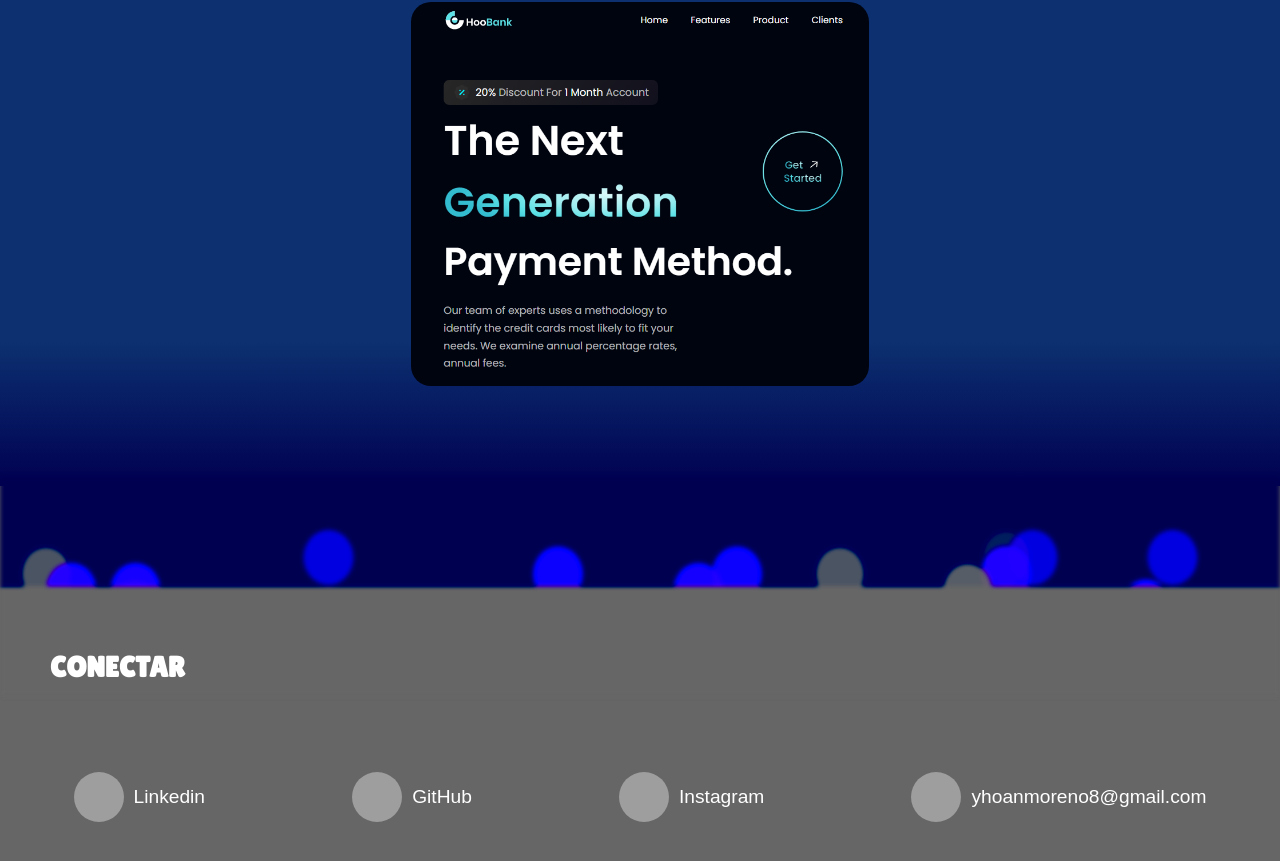
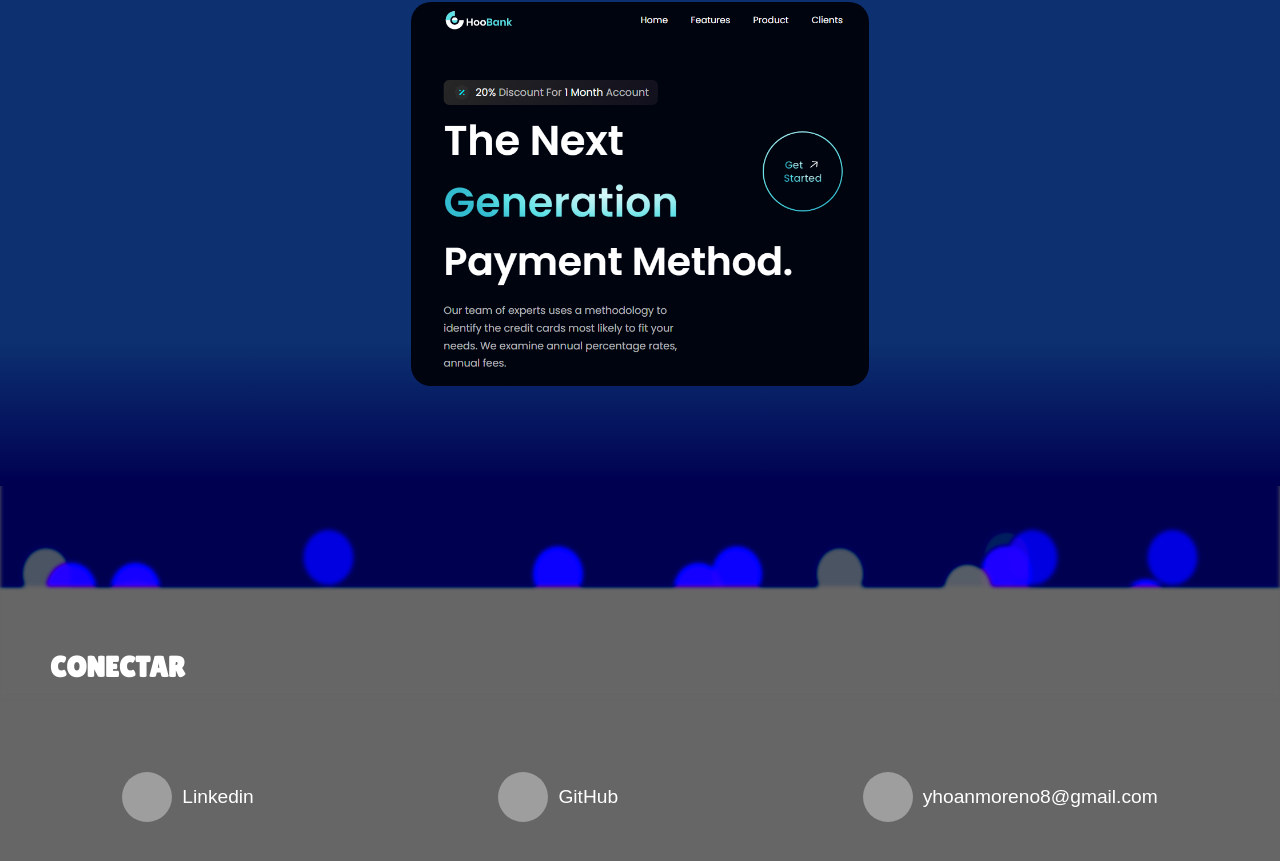
Before and after one commit to Yhoan008/Portafolio, a React (Vite) app: page / in a window 1280 px wide. Shown: the part 2512-3373 px from the top of the page. Built offline with nearby package versions, Linux system fonts and the light colour scheme; grey boxes are pictures that could not be loaded; a web font is replaced by a local one.

Commit message:
Mejora UI

```diff
--- a/src/App.jsx
+++ b/src/App.jsx
@@ -34,13 +34,6 @@ export default function App() {
       setIdiom(idioma.es);
     }
   }
-
-  useEffect(() => {
-    setTimeout(() => {
-      window.alert("Nueva página en desarrollo, deploy prontamente...");
-    }, 500);
-  }, []);
-
   return (
     <>
       <GlobalStyle />
--- a/src/idiom.js
+++ b/src/idiom.js
@@ -71,12 +71,12 @@ export const idioma = {
         link: "https://github.com/Yhoan008",
         icon: "https://upload.wikimedia.org/wikipedia/commons/thumb/a/ae/Github-desktop-logo-symbol.svg/1200px-Github-desktop-logo-symbol.svg.png",
       },
-      {
-        id: "instagram",
-        net: "Instagram",
-        link: "https://www.instagram.com/yhoan._.bh/",
-        icon: "https://png.pngtree.com/element_our/md/20180301/md_5a9797d18f418.jpg",
-      },
+      // {
+      //   // id: "instagram",
+      //   net: "Instagram",
+      //   link: "https://www.instagram.com/yhoan._.bh/",
+      //   icon: "https://png.pngtree.com/element_our/md/20180301/md_5a9797d18f418.jpg",
+      // },
       {
         id: "mail",
         net: "yhoanmoreno8@gmail.com",
@@ -159,12 +159,12 @@ export const idioma = {
         link: "https://github.com/Yhoan008",
         icon: "https://upload.wikimedia.org/wikipedia/commons/thumb/a/ae/Github-desktop-logo-symbol.svg/1200px-Github-desktop-logo-symbol.svg.png",
       },
-      {
-        id: "instagram",
-        net: "Instagram",
-        link: "https://www.instagram.com/yhoan._.bh/",
-        icon: "https://png.pngtree.com/element_our/md/20180301/md_5a9797d18f418.jpg",
-      },
+      // {
+      //   id: "instagram",
+      //   net: "Instagram",
+      //   link: "https://www.instagram.com/yhoan._.bh/",
+      //   icon: "https://png.pngtree.com/element_our/md/20180301/md_5a9797d18f418.jpg",
+      // },
       {
         id: "mail",
         net: "yhoanmoreno8@gmail.com",
```
